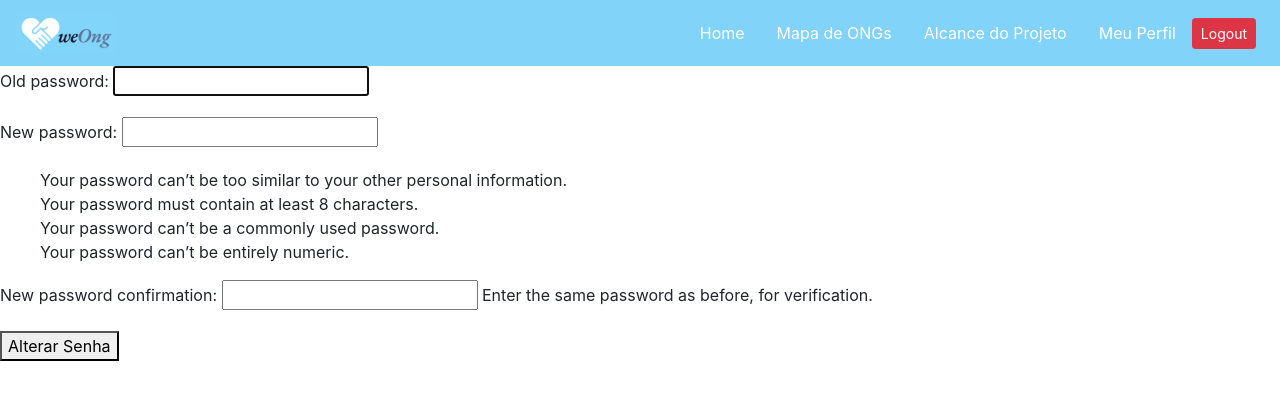
After one commit to kayanerocha/weong, a Django app: page /usuario/alterar-senha/ in a window 1280 px wide. The commit adds this page. Shown: the top 400 px of the page. Run offline with Django 5.2, Linux system fonts and the light colour scheme; the visitor is signed in with stand-in values (Sample User, id 1); data that the repository does not hold is empty; parts of the project's set-up code (start-up, migrations or seed data) failed here and were passed over; some libraries are stand-ins or nearby versions.

Commit message:
feat: alteração e recuperação de senha com envio de email pelo mailtrap

```diff
--- a/weong/templates/base.html
+++ b/weong/templates/base.html
@@ -60,6 +60,7 @@
             <a class="nav-link" style="color: white;" href="{% url 'cadastro-voluntario' %}">Cadastro de Voluntário</a>
             <a class="nav-link" style="color: white;" href="{% url 'login' %}">Login</a>
         {% else %}
+            <a class="nav-link" style="color: white;" href="{% url 'perfil_usuario' %}">Meu Perfil</a>
             <form action="{% url 'logout' %}" method="post" class="d-inline mr-2">
                 {% csrf_token %}
                 <button type="submit" class="btn btn-danger btn-sm">Logout</button>
--- a/weong/templates/index.html
+++ b/weong/templates/index.html
@@ -9,7 +9,7 @@
     <h1 class="display-1">{{ titulo }}</h1>
     {% if user.is_authenticated %}
         Oi {{ user.username }}!
-        <p><a href="{% url 'password_change' %}">Alterar Senha</a></p>
+        <p><a href="{% url 'alterar-senha' %}">Alterar Senha</a></p>
     {% else %}
         <p>Você não está logado</p>
         <a href="{% url 'login' %}">Login</a>
--- /dev/null
+++ b/weong/templates/registration/password_change_form.html
@@ -0,0 +1,9 @@
+{% extends 'base.html' %}
+
+{% block content %}
+<form method="post">
+    {% csrf_token %}
+    {{ form.as_p }}
+    <button type="submit">Alterar Senha</button>
+</form>
+{% endblock %}
--- /dev/null
+++ b/weong/templates/registration/password_reset_complete.html
@@ -0,0 +1,6 @@
+{% extends 'base.html' %}
+
+{% block content %}
+<p>Senha redefinida com sucesso!</p>
+<a href="{% url 'login' %}">Login</a>
+{% endblock %}
--- a/weong/templates/registration/perfil.html
+++ b/weong/templates/registration/perfil.html
@@ -3,7 +3,7 @@
 {% block content %}
 <div class="container mt-5">
     <h2 class="mb-4">Perfil</h2>
-
+    <p class="mt-3 ml-3"><a href="{% url 'alterar-senha' %}">Alterar Minha Senha</a></p>
     <div class="card mb-4">
         {% if ong %}
         <div class="card-header">ONG</div>
--- a/weong/templates/vaga/vaga_list.html
+++ b/weong/templates/vaga/vaga_list.html
@@ -13,8 +13,6 @@
     <h1 class="display-4 mt-3 ml-3 text-center">Vagas Abertas - Lista de Vagas Abertas</h1>
     {% if user.is_authenticated %}
         <h2 class="mt-3 ml-3">Olá, {{ user.username }}!</h2>
-        <p class="mt-3 ml-3"><a href="{% url 'password_change' %}">Alterar Minha Senha</a></p>
-        <p class="mt-3 ml-3"><a href="{% url 'perfil_usuario' %}">Meu Perfil</a></p>
         <!-- <form action="{% url 'logout' %}" method="post">
             {% csrf_token %}
             <button type="submit">Logout</button>
--- a/weong/usuario/urls.py
+++ b/weong/usuario/urls.py
@@ -8,6 +8,7 @@ urlpatterns = [
     path('cadastro-voluntario/', cadastro_voluntario, name='cadastro-voluntario'),
     path('perfil/', perfil_usuario, name='perfil_usuario'),
     path('login/', LoginView.as_view(), name='login'),
+    path('alterar-senha/', CustomPasswordChangeView.as_view(), name='alterar-senha'),
     path('detalhe-ong/<int:pk>', DetalheOngView.as_view(), name='detalhe-ong'),
     path('detalhe-voluntario/<int:pk>', DetalheVoluntarioView.as_view(), name='detalhe-voluntario'),
     path('revalidar-cnpj/<str:cnpj>', revalidar_cnpj, name='revalidar-cnpj'),
--- a/weong/usuario/views.py
+++ b/weong/usuario/views.py
@@ -1,9 +1,10 @@
 from django.contrib import messages
 from django.contrib.auth.decorators import login_required
 from django.contrib.auth.forms import AuthenticationForm
-from django.contrib.auth.views import LoginView
+from django.contrib.auth.views import PasswordChangeView, PasswordResetView, PasswordResetCompleteView
 from django.http import HttpRequest
 from django.shortcuts import render, redirect
+from django.urls import reverse_lazy
 from django.utils.translation import gettext_lazy as _
 from django.views import generic
 from verify_email.email_handler import TokenManager, ActivationMailManager
@@ -208,3 +209,10 @@ def revalidar_cnpj(request: HttpRequest, cnpj: str):
         return redirect('perfil_usuario')
     messages.success(request, _('Dados do CNPJ atualizados com sucesso.'))
     return redirect('perfil_usuario')
+
+class CustomPasswordChangeView(PasswordChangeView):
+    success_url = reverse_lazy('perfil_usuario')
+
+    def form_valid(self, form):
+        messages.success(request=self.request, message='Senha alterada com sucesso!')
+        return super().form_valid(form)
--- a/weong/weong/settings.py
+++ b/weong/weong/settings.py
@@ -146,8 +146,6 @@ DEFAULT_AUTO_FIELD = 'django.db.models.BigAutoField'
 LOGIN_REDIRECT_URL = 'lista-vagas'
 LOGOUT_REDIRECT_URL = 'lista-vagas'
 
-EMAIL_BACKEND = "django.core.mail.backends.console.EmailBackend"
-
 MESSAGE_STORAGE = 'django.contrib.messages.storage.session.SessionStorage'
 
 AUTHENTICATION_BACKENDS = ['usuario.auth_backends.EmailBackend']
--- a/weong/weong/urls.py
+++ b/weong/weong/urls.py
@@ -17,12 +17,10 @@ Including another URLconf
 from django.contrib import admin
 from django.urls import path
 from django.conf.urls import include
-from django.urls import path, include as inc, reverse_lazy
+from django.urls import path
 from django.views.generic import RedirectView
 from django.conf import settings
 from django.conf.urls.static import static
-
-from usuario.views import LoginView
 
 urlpatterns = [
     path('admin/', admin.site.urls),
```
Also changed, not shown: weong/templates/registration/password_reset_confirm.html (added, +9 -0 lines).
